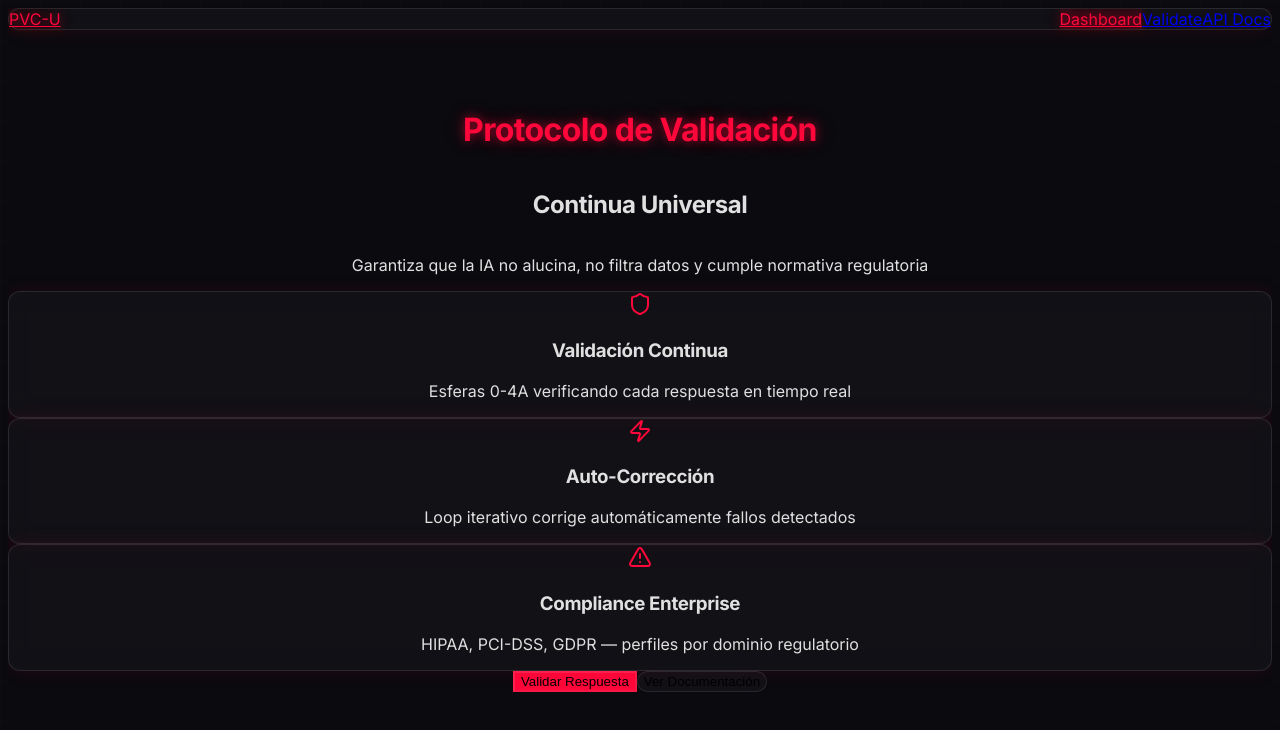
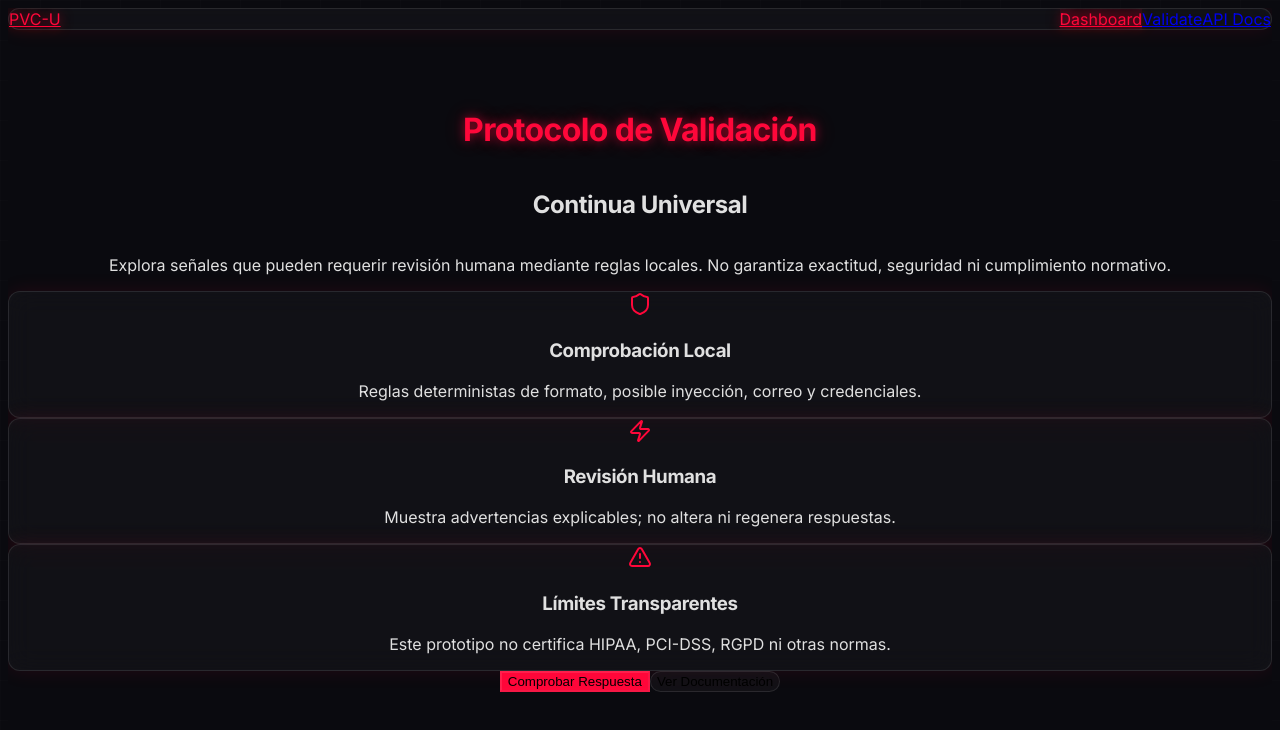
Before and after one commit to belentani7/pvc-u-frontend, a React (Vite) app: page / in a window 1280 px wide. Shown: the top 730 px of the page. Built offline with nearby package versions, Linux system fonts and the light colour scheme.

Commit message:
docs: remove unjustified hallucination, auto-heal and compliance guarantees

```diff
--- a/src/pages/Hero.tsx
+++ b/src/pages/Hero.tsx
@@ -15,7 +15,7 @@ const Hero: React.FC = () => {
         Continua Universal
       </h2>
       <p className="text-xl max-w-2xl mb-12 text-gray-400">
-        Garantiza que la IA no alucina, no filtra datos y cumple normativa regulatoria
+        Explora señales que pueden requerir revisión humana mediante reglas locales. No garantiza exactitud, seguridad ni cumplimiento normativo.
       </p>
 
       {/* Feature Cards */}
@@ -25,25 +25,25 @@ const Hero: React.FC = () => {
           onClick={() => navigate('/validate')}
         >
           <Shield className="w-12 h-12 mx-auto mb-4 neon-text" />
-          <h3 className="text-lg font-semibold mb-2">Validación Continua</h3>
+          <h3 className="text-lg font-semibold mb-2">Comprobación Local</h3>
           <p className="text-gray-400">
-            Esferas 0-4A verificando cada respuesta en tiempo real
+            Reglas deterministas de formato, posible inyección, correo y credenciales.
           </p>
         </div>
 
         <div className="glass-card p-6 glow-border float cursor-pointer" style={{ animationDelay: '0.5s' }}>
           <Zap className="w-12 h-12 mx-auto mb-4 neon-text" />
-          <h3 className="text-lg font-semibold mb-2">Auto-Corrección</h3>
+          <h3 className="text-lg font-semibold mb-2">Revisión Humana</h3>
           <p className="text-gray-400">
-            Loop iterativo corrige automáticamente fallos detectados
+            Muestra advertencias explicables; no altera ni regenera respuestas.
           </p>
         </div>
 
         <div className="glass-card p-6 glow-border float cursor-pointer" style={{ animationDelay: '1s' }}>
           <AlertTriangle className="w-12 h-12 mx-auto mb-4 neon-text" />
-          <h3 className="text-lg font-semibold mb-2">Compliance Enterprise</h3>
+          <h3 className="text-lg font-semibold mb-2">Límites Transparentes</h3>
           <p className="text-gray-400">
-            HIPAA, PCI-DSS, GDPR — perfiles por dominio regulatorio
+            Este prototipo no certifica HIPAA, PCI-DSS, RGPD ni otras normas.
           </p>
         </div>
       </div>
@@ -54,7 +54,7 @@ const Hero: React.FC = () => {
           onClick={() => navigate('/validate')}
           className="bg-[#ff073a] hover:bg-[#e00635] text-white px-8 py-3 rounded-lg font-semibold transition-all duration-200"
         >
-          Validar Respuesta
+          Comprobar Respuesta
         </button>
         <button
           onClick={() => navigate('/docs')}
```
